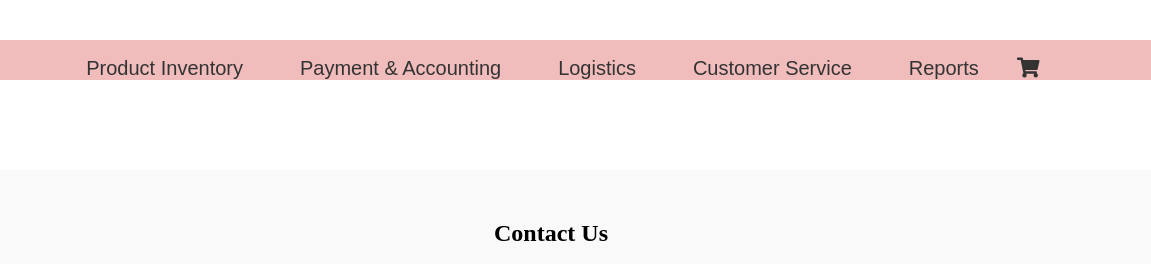
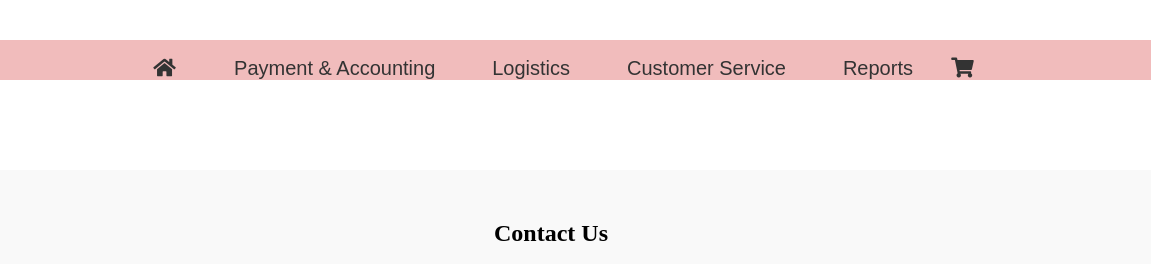
Before and after one commit to lunaurxx/it28-ecommerce-m-saraum, a plain HTML site: page Customer.html in a window 1280 px wide. Shown: the top 264 px of the page, 129-1280 px from the left. Drawn offline with Linux system fonts and the light colour scheme.

Commit message:
change the product inventory navbar to icon

```diff
--- a/Customer.html
+++ b/Customer.html
@@ -19,7 +19,10 @@
                 </div>
                 <nav class="nav">
                     <ul>
-                        <li><a href="index.html">Product Inventory</a></li>
+                        <li>
+                            <a href="index.html" class="home-icon"><i class="fa fa-home" aria-hidden="true"></i></a>
+                        </li>
+
                         <li><a href="Payment.html">Payment & Accounting</a></li>
                         <li><a href="Logistics.html">Logistics</a></li>
                         <li><a href="Customer.html">Customer Service</a></li>
@@ -31,6 +34,7 @@
                 </nav>
             </div>
         </div>
+    </div>
     </div>
 
 <br>
```
Also changed, not shown: Logistics.html (+5 -1 lines), Payment.html (+5 -1 lines), index.html (+4 -5 lines), product.html (+4 -4 lines), reports.html (+5 -1 lines).
